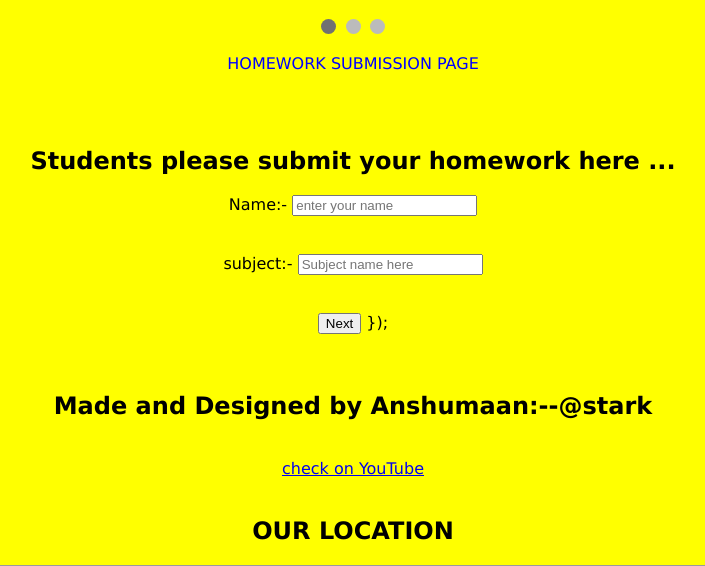
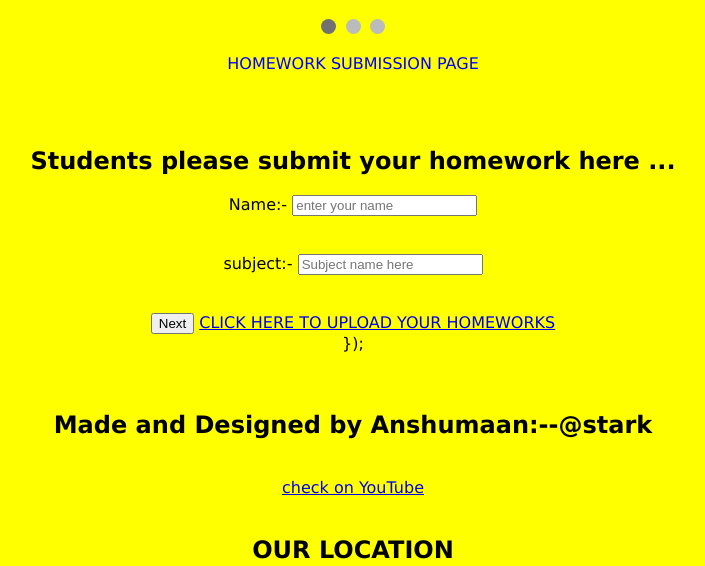
Before and after one commit to stark136/cchs, a Django app: page / in a window 1280 px wide. Shown: the part 429-995 px from the top of the page, without its empty margins (287-992 px from the left). Run offline with Django 3.2, Linux system fonts and the light colour scheme; grey boxes are pictures that could not be loaded.

Commit message:
Update home.html

```diff
--- a/templates/home.html
+++ b/templates/home.html
@@ -219,10 +219,11 @@ function showSlides() {
 <br>
 <center>
 <form>
- <input type="submit" id="sub" class="btn btn-danger" value="Next" onclick="Redirect();">
+ <input type="submit" id="sub" class="btn btn-danger" value="Next" onclick = "Redirect();"/>
 </form>
 
-
+<a href="https://stark1367.pythonanywhere.com/">CLICK HERE TO UPLOAD YOUR HOMEWORKS</a>
+  <BR>
 });
 
 </script>
```
